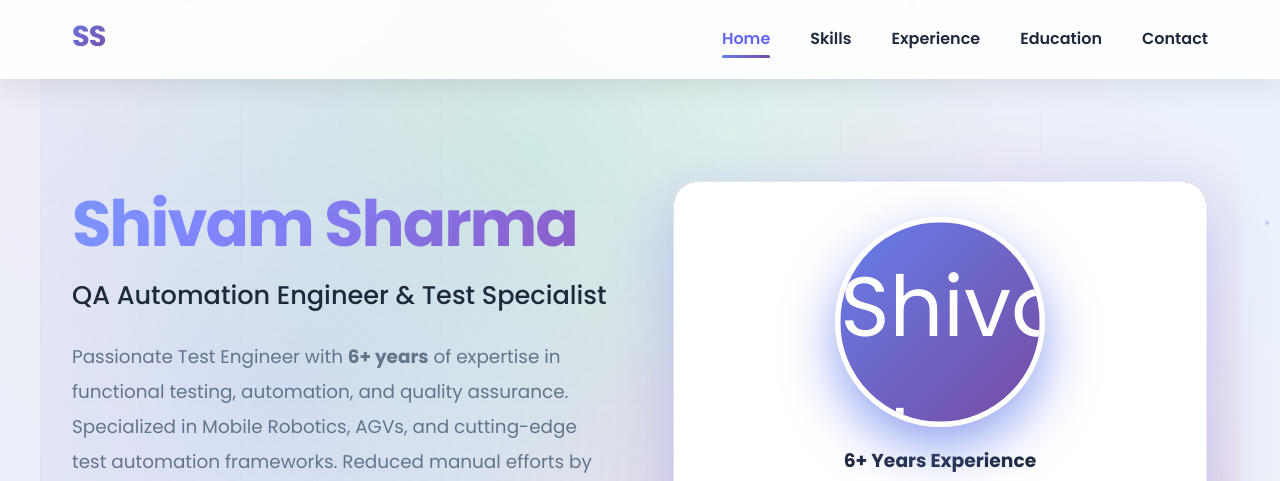
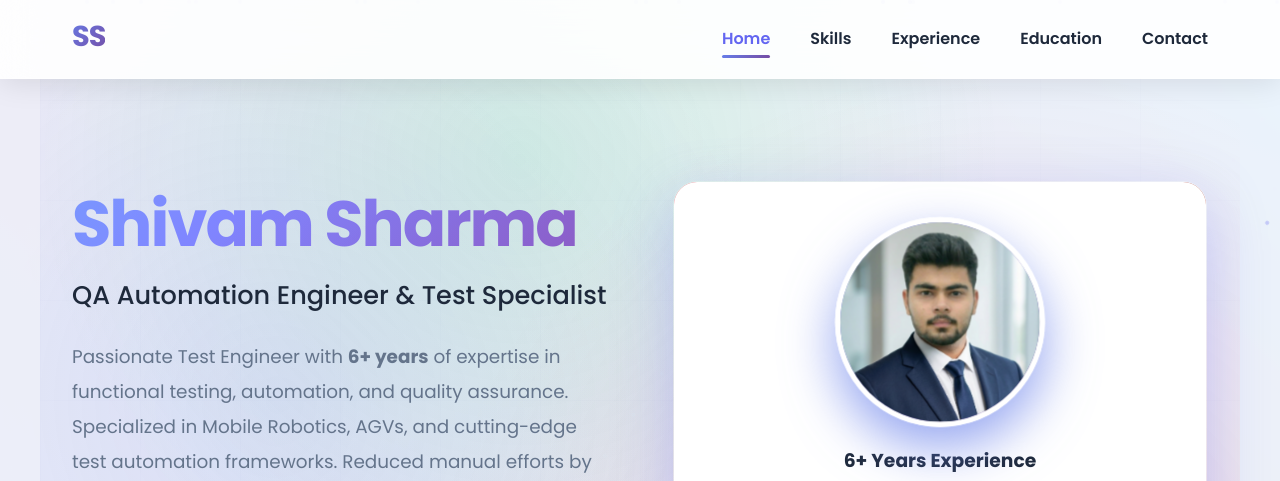
Before and after one commit to ShivamSharma008/ShivamSharma008.github.io, a plain HTML site: page index.html in a window 1280 px wide. Shown: the top 481 px of the page. Drawn offline with Linux system fonts and the light colour scheme.

Commit message:
Fix profile photo reference to match actual filename

```diff
--- a/index.html
+++ b/index.html
@@ -1352,7 +1352,7 @@
             <div class="hero-image">
                 <div class="profile-card">
                     <div class="profile-img">
-                        <img src="profile%20photo.png" alt="Shivam Sharma - QA Automation Engineer">
+                        <img src="profile-photo.png.png" alt="Shivam Sharma - QA Automation Engineer">
                     </div>
                     <h3>6+ Years Experience</h3>
                     <p style="color: var(--text-light); margin-top: 0.5rem;">
```
